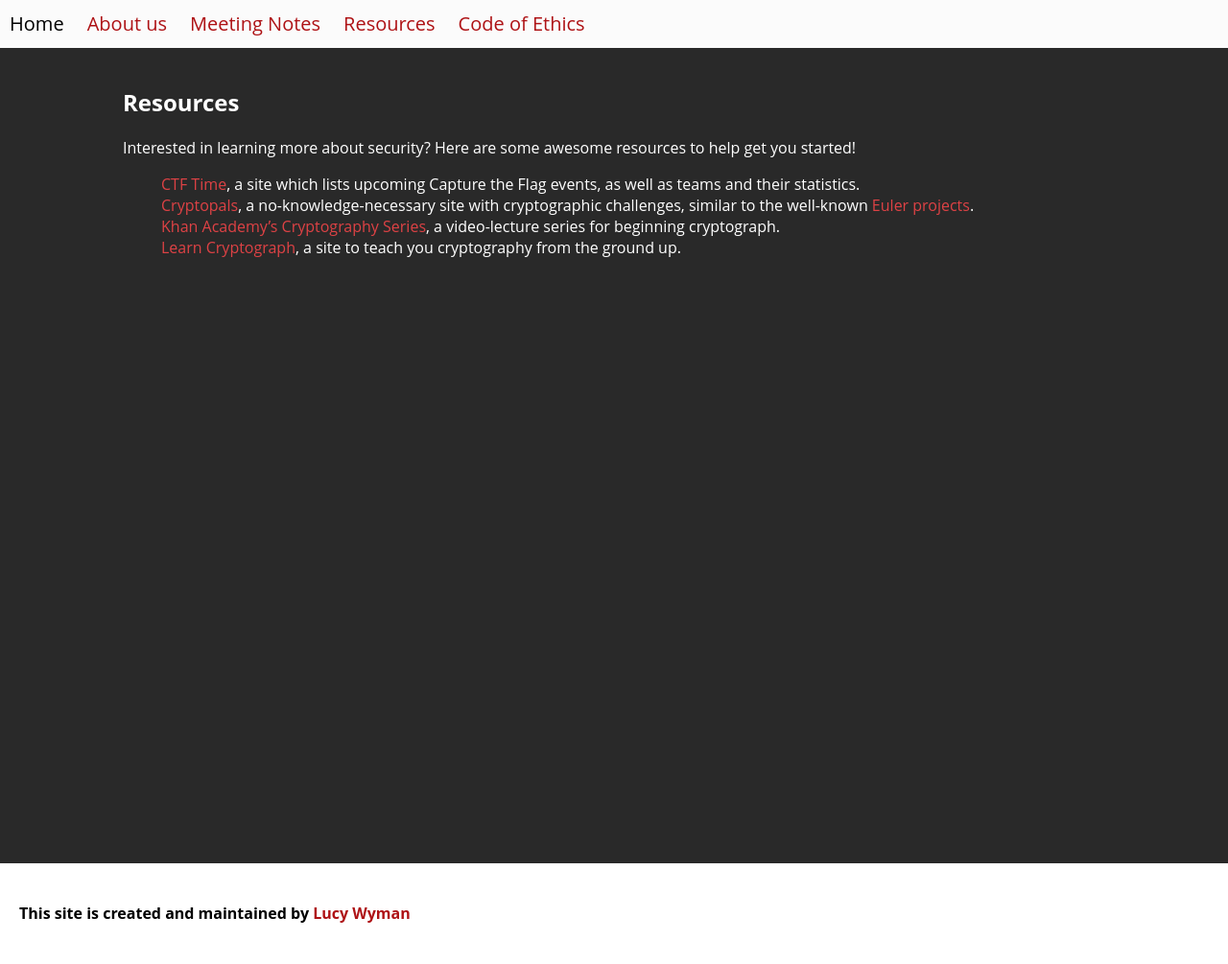
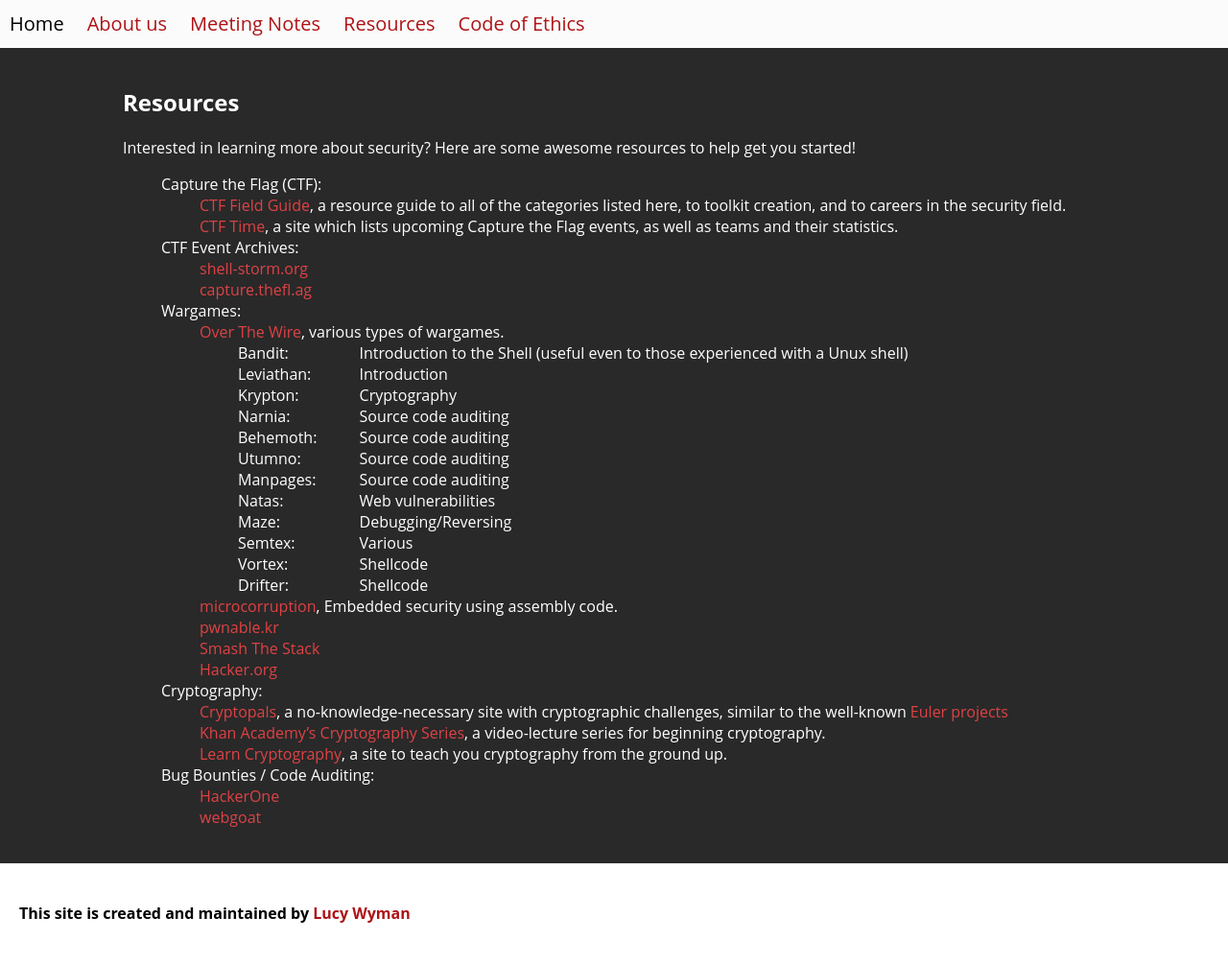
Before and after one commit to osusec/osusec.github.io-archive, a Jekyll site: the page built from _posts/2015-04-23-resources.md, in a window 1280 px wide. Shown: the whole page at 96% size. Built offline with Jekyll 4.4.1, drawn with Linux system fonts in a browser that asks for light colours.

Commit message:
Added resources to the resources page. Added unordered list classes, multicolumn-left and multicolumn-other, to vertically align the descriptions of the list items of a list.
	modified:   _posts/2015-04-23-resources.md
	modified:   assets/css/main.css

```diff
--- a/_posts/2015-04-23-resources.md
+++ b/_posts/2015-04-23-resources.md
@@ -7,7 +7,53 @@
 Interested in learning more about security?  Here are some awesome resources to help
 get you started!
 
-* [CTF Time](https://ctftime.org/), a site which lists upcoming Capture the Flag events, as well as teams and their statistics.
-* [Cryptopals](http://cryptopals.com/), a no-knowledge-necessary site with cryptographic challenges, similar to the well-known [Euler projects](https://projecteuler.net/).
-* [Khan Academy's Cryptography Series](https://www.khanacademy.org/computing/computer-science/cryptography), a video-lecture series for beginning cryptograph.
-* [Learn Cryptograph](http://learncryptography.com/), a site to teach you cryptography from the ground up.
+* Capture the Flag (CTF):
+    * [CTF Field Guide](https://trailofbits.github.io/ctf/index.html), a resource guide to all of the categories listed here, to toolkit creation, and to careers in the security field.
+    * [CTF Time](https://ctftime.org/), a site which lists upcoming Capture the Flag events, as well as teams and their statistics.
+* CTF Event Archives:
+    * [shell-storm.org](http://shell-storm.org/repo/CTF/)
+    * [capture.thefl.ag](http://captf.com)
+* Wargames:
+    * [Over The Wire](http://overthewire.org/wargames/), various types of wargames.
+	    <!-- The div, ul, and li tags are used here only to align the game descriptions. -->
+	    <div id="overthewire_games">
+        <ul class="multicolumn-left">
+            <li>Bandit:</li>
+            <li>Leviathan:</li>
+            <li>Krypton:</li>
+            <li>Narnia:</li>
+            <li>Behemoth:</li>
+            <li>Utumno:</li>
+            <li>Manpages:</li>
+            <li>Natas:</li>
+            <li>Maze:</li>
+            <li>Semtex:</li>
+            <li>Vortex:</li>
+            <li>Drifter:</li>
+        </ul>
+        <ul class="multicolumn-other">
+            <li>Introduction to the Shell (useful even to those experienced with a Unux shell)</li> <!-- Bandit -->
+            <li>Introduction</li>         <!-- Leviathan -->
+            <li>Cryptography</li>         <!-- Krypton   -->
+            <li>Source code auditing</li> <!-- Narnia    -->
+            <li>Source code auditing</li> <!-- Behemoth  -->
+            <li>Source code auditing</li> <!-- Utumno    -->
+            <li>Source code auditing</li> <!-- Manpages  -->
+            <li>Web vulnerabilities</li>  <!-- Natas     -->
+            <li>Debugging/Reversing</li>  <!-- Maze      -->
+            <li>Various</li>              <!-- Semtex    -->
+            <li>Shellcode</li>            <!-- Vortex    -->
+            <li>Shellcode</li>            <!-- Drifter   -->
+        </ul>
+		</div>
+    * [microcorruption](http://microcorruption.com), Embedded security using assembly code.
+    * [pwnable.kr](http://pwnable.kr/)
+    * [Smash The Stack](http://smashthestack.org/)
+    * [Hacker.org](http://hacker.org)
+* Cryptography:
+    * [Cryptopals](http://cryptopals.com/), a no-knowledge-necessary site with cryptographic challenges, similar to the well-known [Euler projects](https://projecteuler.net/)
+    * [Khan Academy's Cryptography Series](https://www.khanacademy.org/computing/computer-science/cryptography), a video-lecture series for beginning cryptography.
+    * [Learn Cryptography](http://learncryptography.com/), a site to teach you cryptography from the ground up.
+* Bug Bounties / Code Auditing:
+    * [HackerOne](https://hackerone.com/internet-bug-bounty)
+    * [webgoat](https://code.google.com/p/webgoat/)
--- a/assets/css/main.css
+++ b/assets/css/main.css
@@ -138,6 +138,13 @@
   .meeting strong {
     color: #AE1215; }
 
+.multicolumn-left {
+  display:inline-block; }
+
+.multicolumn-other {
+  display:inline-block;
+  list-style-type:none; }
+
 .footer {
   padding: 20px;
   margin: 0px; }
```
